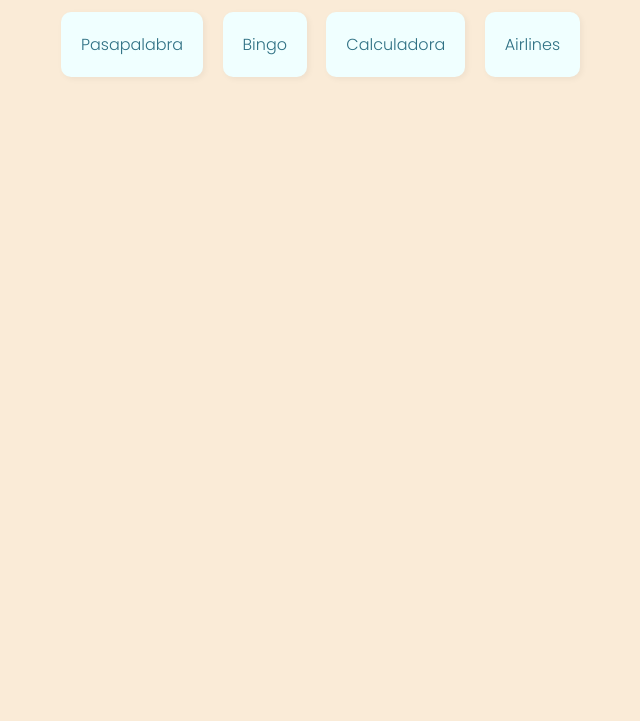
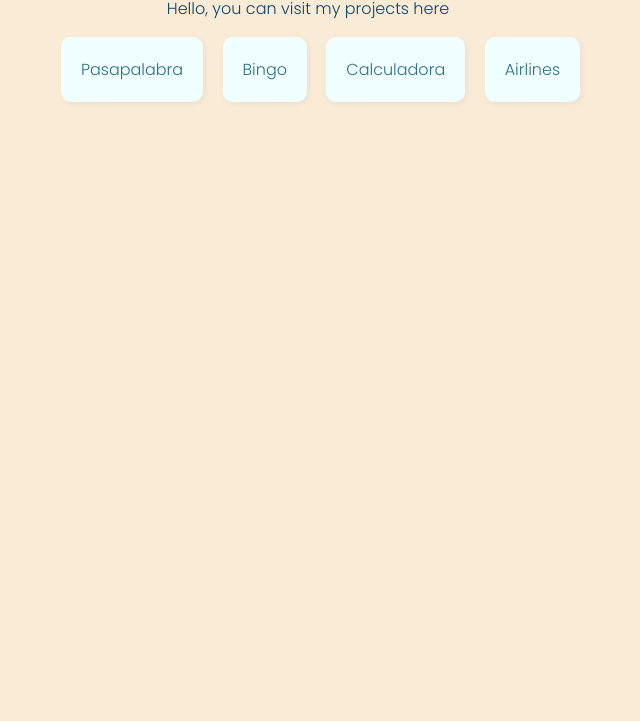
Before and after one commit to patifusa-20/202210-W1-patricia-rufino, a website: page index.html in a window 1280 px wide. Shown: the part 79-800 px from the top of the page, without its empty margins (332-972 px from the left). Drawn offline with Linux system fonts and the light colour scheme.

Commit message:
Add paragraph with text  and section tags

```diff
--- a/index.html
+++ b/index.html
@@ -14,7 +14,9 @@
         <link href="css/styles.css" rel="stylesheet" type="text/css" />
     </head>
     <body>
+        <section>
             <h1>Challenge Week 1</h1>
+            <p>Hello, you can visit my projects here</p>
             <ul class="wrapper-list">
                 <li>
                     <a href="pasapalabra/" target="_blank">Pasapalabra</a>
@@ -29,5 +31,6 @@
                     <a href="airlines/" target="_blank">Airlines</a>
                 </li>
             </ul>
+        </section>
     </body>
 </html>
```
Lines whose indentation alone changed are shown as unchanged.
